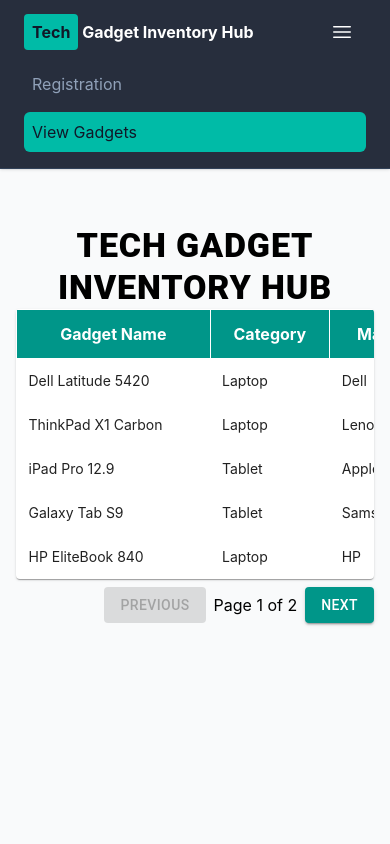
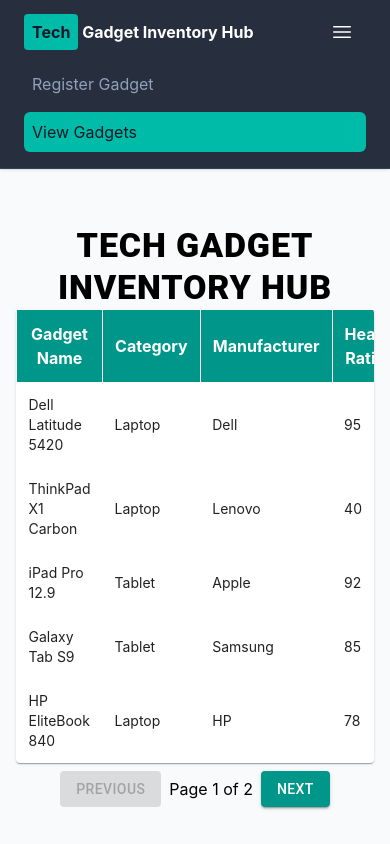
Before and after one commit to plcastro/castro-midterm-set3, a React (Vite) app: page /view-table in a window 390 px wide. Both pictures are taken after a click on the button 342 px from the left and 32 px from the top of the page. Built offline with nearby package versions, Linux system fonts and the light colour scheme.

Commit message:
fix responsiveness of content

```diff
--- a/src/Data.js
+++ b/src/Data.js
@@ -11,7 +11,7 @@
     gadgetName: "ThinkPad X1 Carbon",
     category: "Laptop",
     manufacturer: "Lenovo",
-    healthRating: 88,
+    healthRating: 40,
     techBrand: "Intel",
     userRole: "Engineer",
   },
--- a/src/components/NavBar.jsx
+++ b/src/components/NavBar.jsx
@@ -73,7 +73,7 @@
               }`}
               onClick={() => setIsOpen(false)}
             >
-              Registration
+              Register Gadget
             </Link>
           </li>
           <li>
--- a/src/components/ProfileCard.jsx
+++ b/src/components/ProfileCard.jsx
@@ -9,8 +9,20 @@
     techBrand,
     userRole,
   } = gadgetDetails;
+
+  const colorRate = (healthRating) => {
+    if (healthRating > 80) {
+      return "!text-green-600";
+    }
+    if (healthRating > 50 && healthRating <= 79) {
+      return "!text-orange-600";
+    } else {
+      return "!text-red-600";
+    }
+  };
+
   return (
-    <Card className="border-t-4 border-teal-600 p-4">
+    <Card className="border-t-4 border-teal-600 p-4  max-w-4xl">
       <p>Gadget Name:</p>
       <Typography variant="h6" className="!font-black">
         {gadgetName}
@@ -25,7 +37,10 @@
         {manufacturer}
       </Typography>
       <p>Health Rating:</p>{" "}
-      <Typography variant="h6" className="!font-black">
+      <Typography
+        variant="h6"
+        className={`!font-black ${colorRate(healthRating)}`}
+      >
         {healthRating}
       </Typography>
       <p>Tech Brand Name:</p>{" "}
--- a/src/layout/RootLayout.jsx
+++ b/src/layout/RootLayout.jsx
@@ -6,7 +6,7 @@
     <div className="min-h-screen bg-gray-50 flex flex-col">
       <Navbar />
 
-      <div className="w-full max-w-6xl mx-auto mt-10 sm:mt-2 p-4">
+      <div className="w-full max-w-6xl mx-auto justify-center items-center mt-10 sm:mt-2 p-4">
         <Outlet />
       </div>
     </div>
--- a/src/pages/Registration.jsx
+++ b/src/pages/Registration.jsx
@@ -91,7 +91,7 @@
   return (
     <Card
       variant="outlined"
-      className="flex flex-col justify-between w-full sm:w-2xl p-4 sm:p-5 gap-2 bg-gray-800 rounded-lg border-t-4 border-teal-500 shadow-md shadow-gray-150"
+      className="flex flex-col justify-between w-full mx-auto sm:w-2xl p-4 sm:p-5 gap-2 bg-gray-800 rounded-lg border-t-4 border-teal-500 shadow-md shadow-gray-150"
     >
       <Typography
         variant="h4"
--- a/src/pages/ViewGadgetTable.jsx
+++ b/src/pages/ViewGadgetTable.jsx
@@ -50,7 +50,7 @@
   }, [table.getSelectedRowModel().rows]);
 
   return (
-    <div>
+    <div className="">
       <Typography
         variant="h4"
         align="center"
@@ -61,7 +61,7 @@
 
       <Card className="w-full">
         <div className="w-full overflow-x-auto">
-          <table className="min-w-4xl rounded">
+          <table className="min-w-full rounded">
             <thead className="bg-teal-600 text-white">
               {table.getHeaderGroups().map((headerGroup) => (
                 <tr key={headerGroup.id}>
@@ -95,7 +95,7 @@
         </div>
       </Card>
 
-      <div className="flex justify-end gap-2 items-center mt-2">
+      <div className="flex sm:justify-end  justify-center gap-2 items-center mt-2">
         <Button
           variant="contained"
           onClick={() => table.previousPage()}
```
